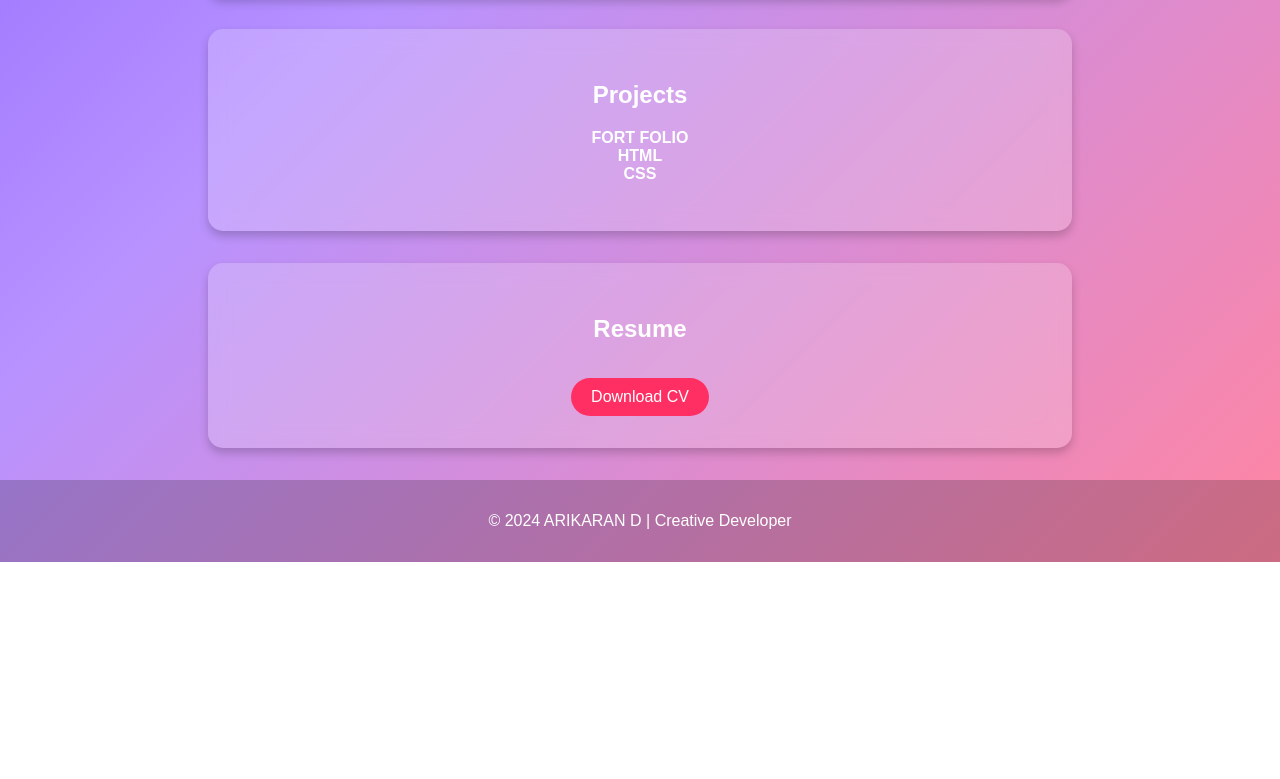
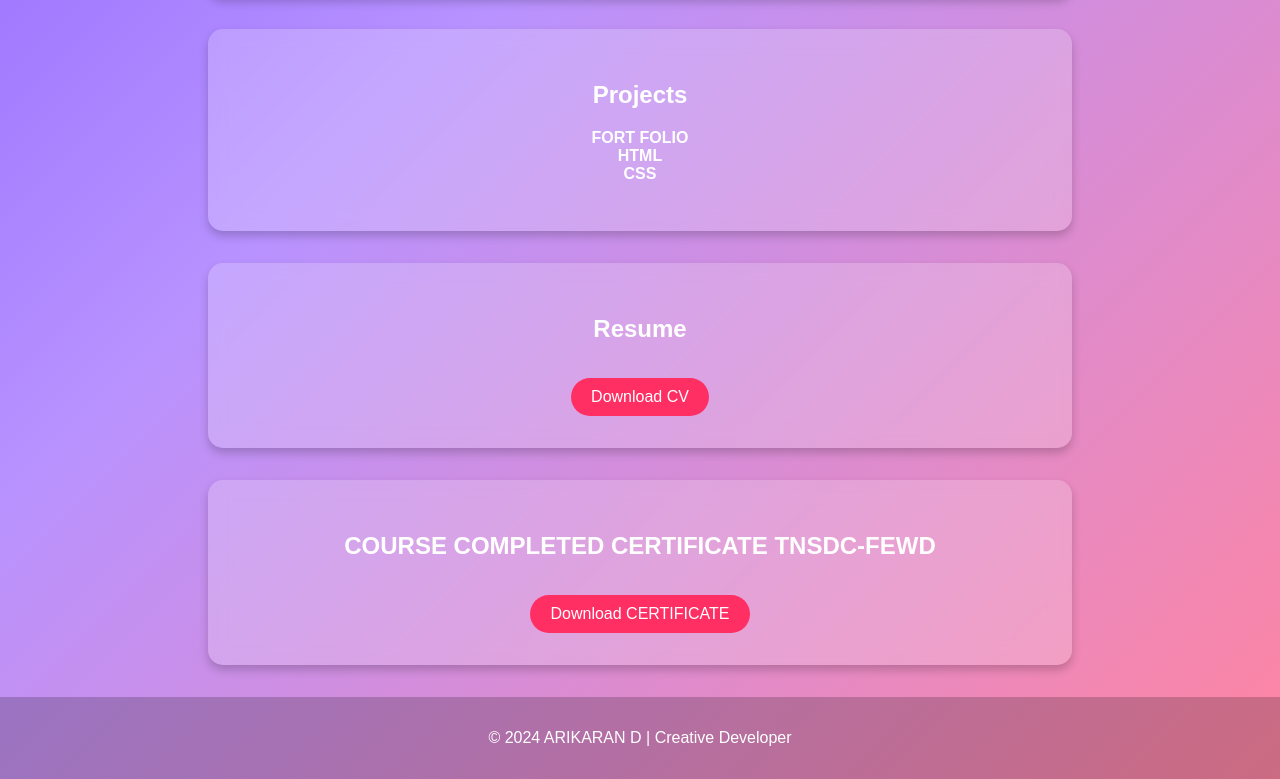
Before and after one commit to Arikaran08/Digital-Portfolio, a plain HTML site: page index.html in a window 1280 px wide. Shown: the part 1060-1839 px from the top of the page. Before the commit the page ends 1622 px from the top, so only its background shows below. Drawn offline with Linux system fonts and the light colour scheme.

Commit message:
Update index.html

```diff
--- a/index.html
+++ b/index.html
@@ -188,6 +188,13 @@
         </div>
     </section>
 
+<section id="certificate ">
+        <div class="section-content">
+            <h2>COURSE COMPLETED CERTIFICATE TNSDC-FEWD</h2>
+            <a href="Ari.pdf" target="_blank" class="download-button">Download CERTIFICATE </a>
+        </div>
+</section>
+
     <footer>
         <p>&copy; 2024 ARIKARAN D | Creative Developer</p>
     </footer>
```
